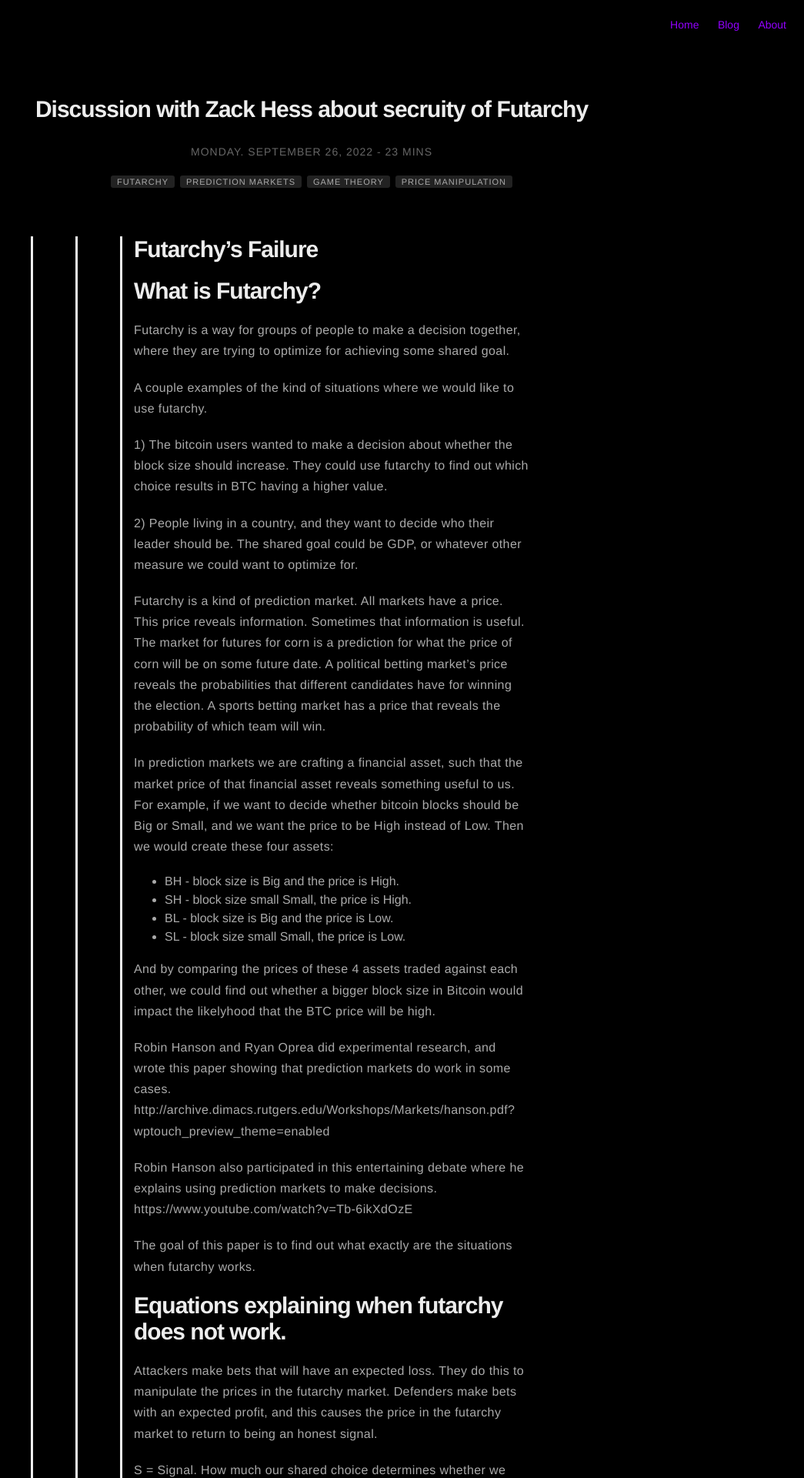
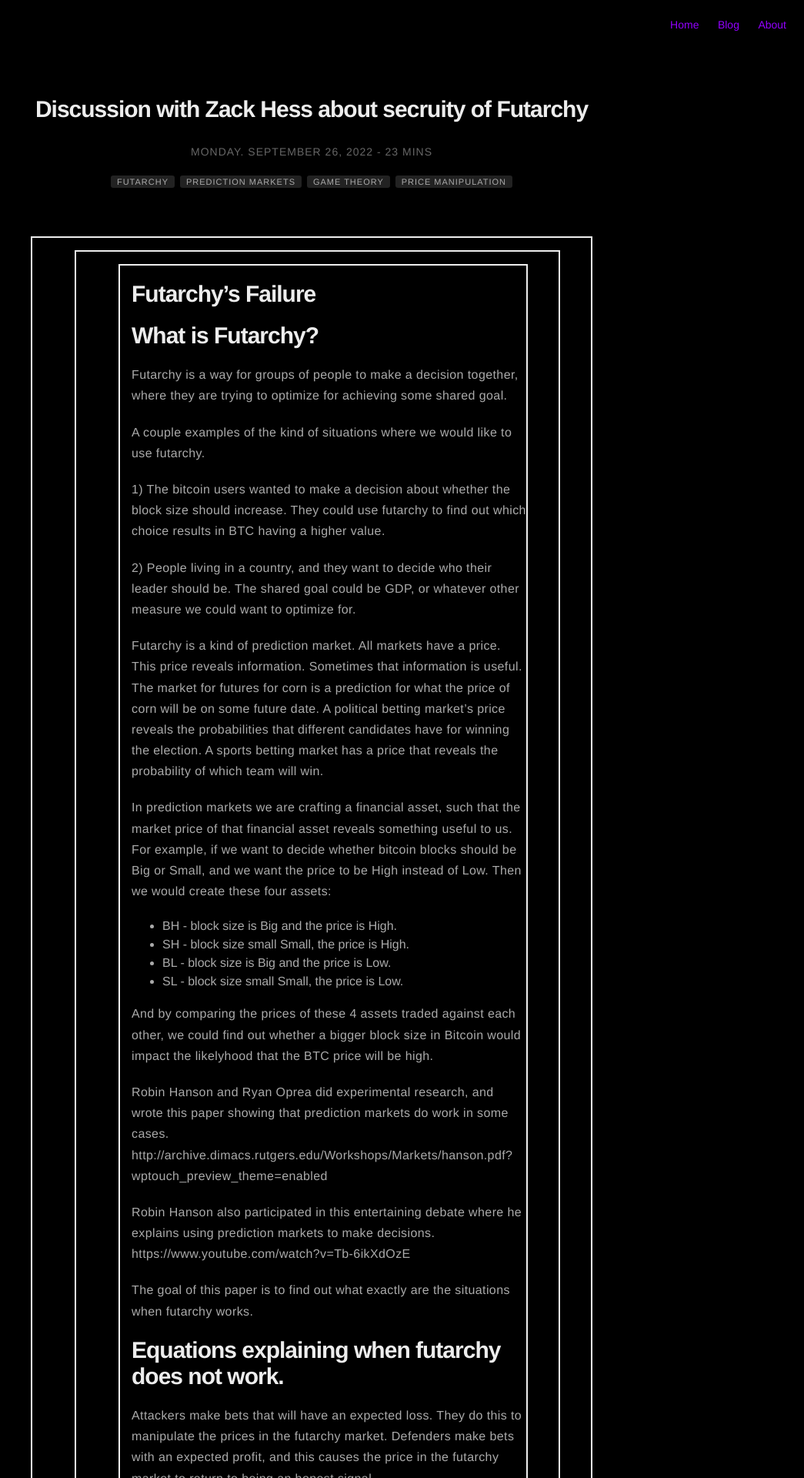
Before and after one commit to distbit0/distbit.xyz, a Jekyll site: the page built from _posts/2022-09-26-discussion-with-Zack-Hess-on-problems-with-futarchy.md, in a window 1280 px wide. Shown: the top 1920 px of the page at 77% size, without its empty margins (235-1280 px from the left). Built offline with Jekyll 4.4.1, drawn with Linux system fonts in a browser that asks for light colours; nearby versions of some CDN libraries; comment, search, counter and statistics services are not loaded.

Commit message:
fix blockquote

```diff
--- a/_sass/base/general.sass
+++ b/_sass/base/general.sass
@@ -79,7 +79,7 @@ figcaption
 
 blockquote
 	padding-left: 15px
-	border-left: 3px solid #eee
+	border: 2px solid #eee
 
 hr
 	border: none
```
